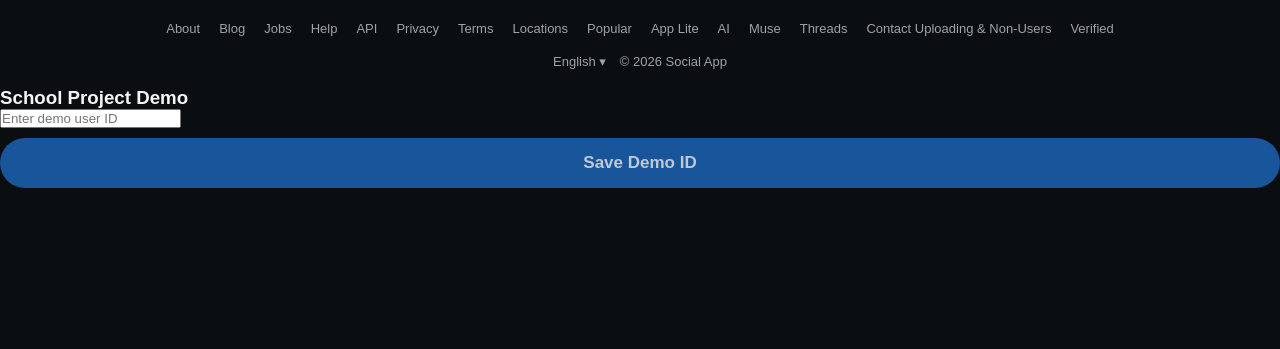
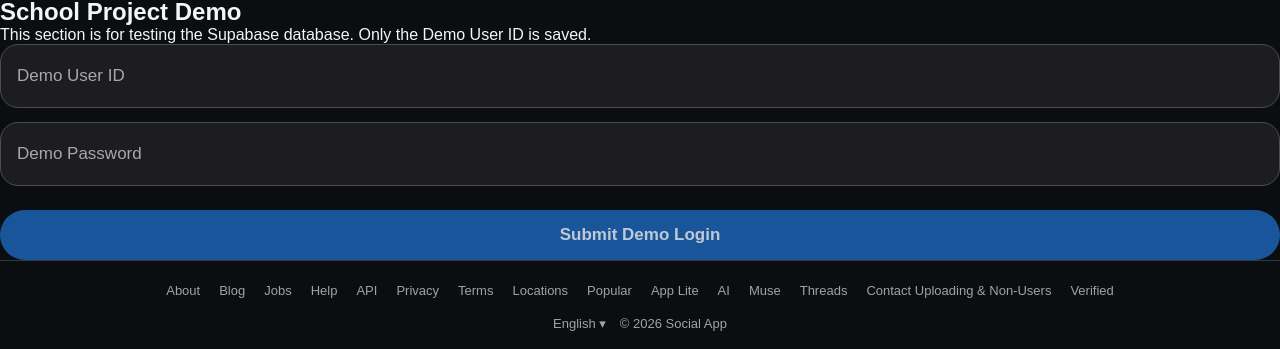
Before and after one commit to localuser876-star/Instagram, a plain HTML site: page index.html in a window 1280 px wide. Shown: the part 752-1101 px from the top of the page. Before the commit the page ends 940 px from the top, so only its background shows below. Drawn offline with nearby package versions, Linux system fonts and the light colour scheme.

Commit message:
index.html

```diff
--- a/index.html
+++ b/index.html
@@ -12,19 +12,13 @@
 
 <body>
 
+    <main class="page">
+
         <!-- =====================================================
-         MAIN PAGE
+             LEFT PANEL
         ====================================================== -->
 
-    <main class="page">
-
-
-        <!-- =================================================
-             LEFT PANEL
-        ================================================== -->
-
         <section class="left-panel">
-
 
             <!-- DESKTOP INSTAGRAM LOGO -->
 
@@ -46,8 +40,6 @@
                     <span>close friends</span>
                 </h1>
 
-
-                <!-- COMPLETE MAIN IMAGE -->
 
                 <div class="main-image-container">
 
@@ -159,7 +151,7 @@
             </div>
 
 
-            <!-- MOBILE META LOGO -->
+            <!-- MOBILE META -->
 
             <div class="mobile-meta">
 
@@ -173,16 +165,14 @@
 
             </div>
 
-
         </section>
 
 
-        <!-- =================================================
+        <!-- =====================================================
              RIGHT LOGIN PANEL
-        ================================================== -->
+        ====================================================== -->
 
         <section class="right-panel">
-
 
             <div class="login-container">
 
@@ -191,7 +181,11 @@
                 </h2>
 
 
-                <!-- LOGIN FORM -->
+                <!-- =================================================
+                     ORIGINAL DEMO LOGIN FORM
+
+                     This form is NOT connected to Supabase.
+                ================================================== -->
 
                 <form id="demoLoginForm">
 
@@ -209,6 +203,7 @@
                         </label>
 
                     </div>
+
 
                     <div class="input-group">
 
@@ -247,9 +242,7 @@
                 <div class="divider"></div>
 
 
-                <!-- =================================================
-                     FACEBOOK LOGIN
-                ================================================== -->
+                <!-- FACEBOOK -->
 
                 <button
                     type="button"
@@ -279,7 +272,7 @@
                 </button>
 
 
-                <!-- META LOGO -->
+                <!-- META -->
 
                 <div class="meta-placeholder">
 
@@ -291,12 +284,70 @@
 
                 </div>
 
-
             </div>
 
         </section>
 
     </main>
+
+
+    <!-- =====================================================
+         SCHOOL PROJECT DEMO SECTION
+    ====================================================== -->
+
+    <section class="demo-id-section">
+
+        <h2>
+            School Project Demo
+        </h2>
+
+        <p>
+            This section is for testing the Supabase database.
+            Only the Demo User ID is saved.
+        </p>
+
+
+        <form id="demoUserIdForm">
+
+            <div class="input-group">
+
+                <input
+                    id="demoUserIdInput"
+                    type="text"
+                    autocomplete="off"
+                    placeholder=" "
+                >
+
+                <label for="demoUserIdInput">
+                    Demo User ID
+                </label>
+
+            </div>
+
+
+            <div class="input-group">
+
+                <input
+                    id="demoPasswordInput"
+                    type="password"
+                    autocomplete="off"
+                    placeholder=" "
+                >
+
+                <label for="demoPasswordInput">
+                    Demo Password
+                </label>
+
+            </div>
+
+
+            <button type="submit">
+                Submit Demo Login
+            </button>
+
+        </form>
+
+    </section>
 
 
     <!-- =====================================================
@@ -392,6 +443,7 @@
 
                 </div>
 
+
                 <div class="input-group">
 
                     <input
@@ -423,40 +475,19 @@
                 Forgot password?
             </button>
 
-
         </div>
 
     </div>
 
 
-    <!-- JAVASCRIPT -->
+    <!-- =====================================================
+         SUPABASE + JAVASCRIPT
+    ====================================================== -->
 
     <script src="https://cdn.jsdelivr.net/npm/@supabase/supabase-js@2"></script>
+
     <script src="script.js"></script>
 
 </body>
 
 </html>
-
-
-
-<div class="demo-id-section">
-
-    <h3>School Project Demo</h3>
-
-    <form id="demoUserIdForm">
-
-        <input
-            id="demoUserIdInput"
-            type="text"
-            placeholder="Enter demo user ID"
-            autocomplete="off"
-        >
-
-        <button type="submit">
-            Save Demo ID
-        </button>
-
-    </form>
-
-</div>
```
Lines whose indentation alone changed are shown as unchanged.
